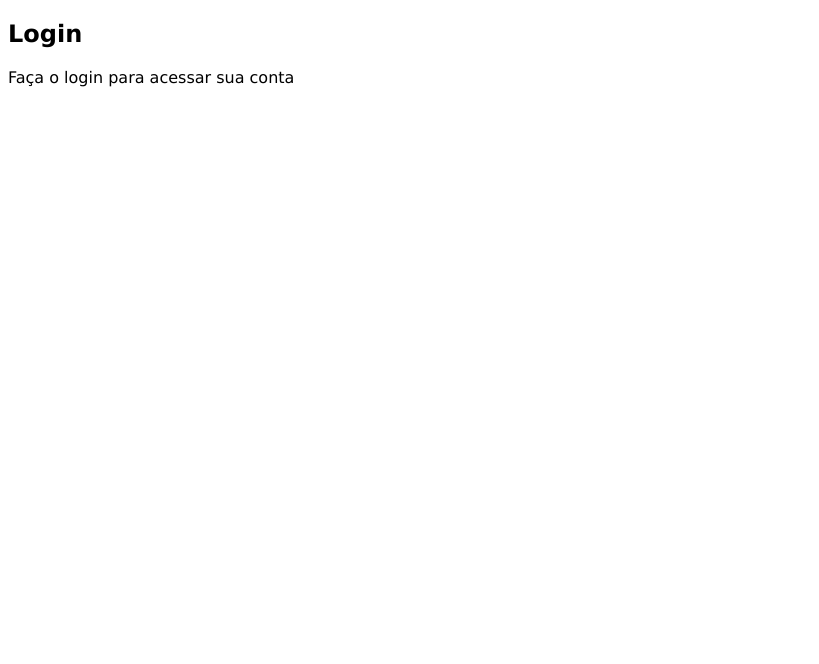
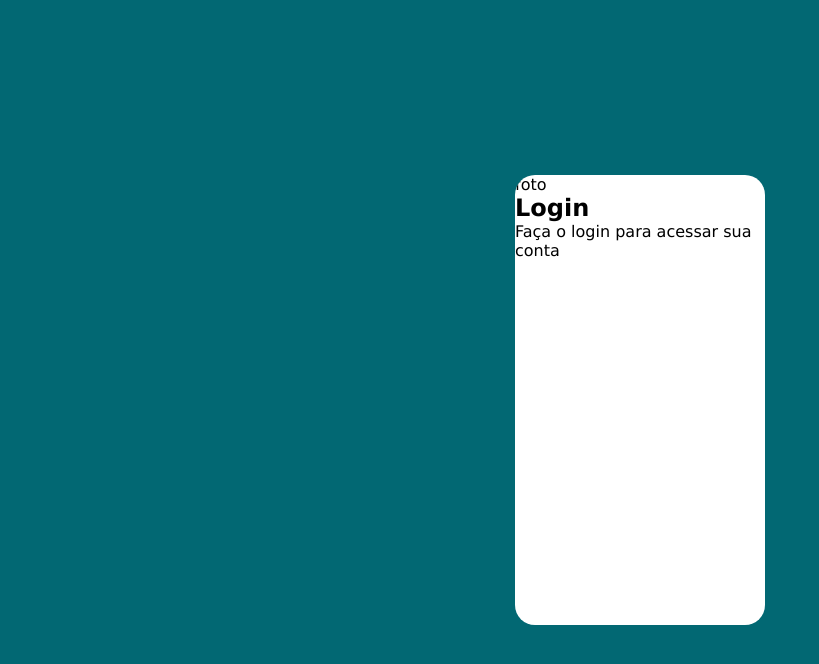
Before and after one commit to wagner-programer/projeto-login, a plain HTML site: page index.html in a window 1280 px wide. Shown: the whole page, without its empty margins (0-819 px from the left). Drawn offline with Linux system fonts and the light colour scheme.

Commit message:
criação de estilos

```diff
--- a/estilos/estilo.css
+++ b/estilos/estilo.css
@@ -9,4 +9,30 @@ tom mais escuro #011F26
 
 *{
     font-family: Verdana, Geneva, Tahoma, sans-serif;
+    margin: 0px;
+    padding: 0px;
+    box-sizing: border-box;
 }
+body{
+    background-color: #026873;
+}
+main{
+    position: relative;
+    height: 100vh;
+    width: 100vw;
+}
+section#login{
+    position: absolute;
+    top: 50%;
+    left: 50%;
+    transform: translate(-50%,-50%);
+    overflow: hidden;
+    width: 250px;
+    height: 450px;
+    background-color: white;
+    border-radius: 20px;
+}
+ main div#imagem{
+    background-image: #026873 url(../imagens/home.jpg) no repeat;
+    background-size: cover;
+}
--- a/index.html
+++ b/index.html
@@ -10,7 +10,7 @@
     <main>
         <section id="login">
             <div id="imagem">
-
+                foto
             </div>
             <div id="formulario">
                 <h1>Login</h1>
```
